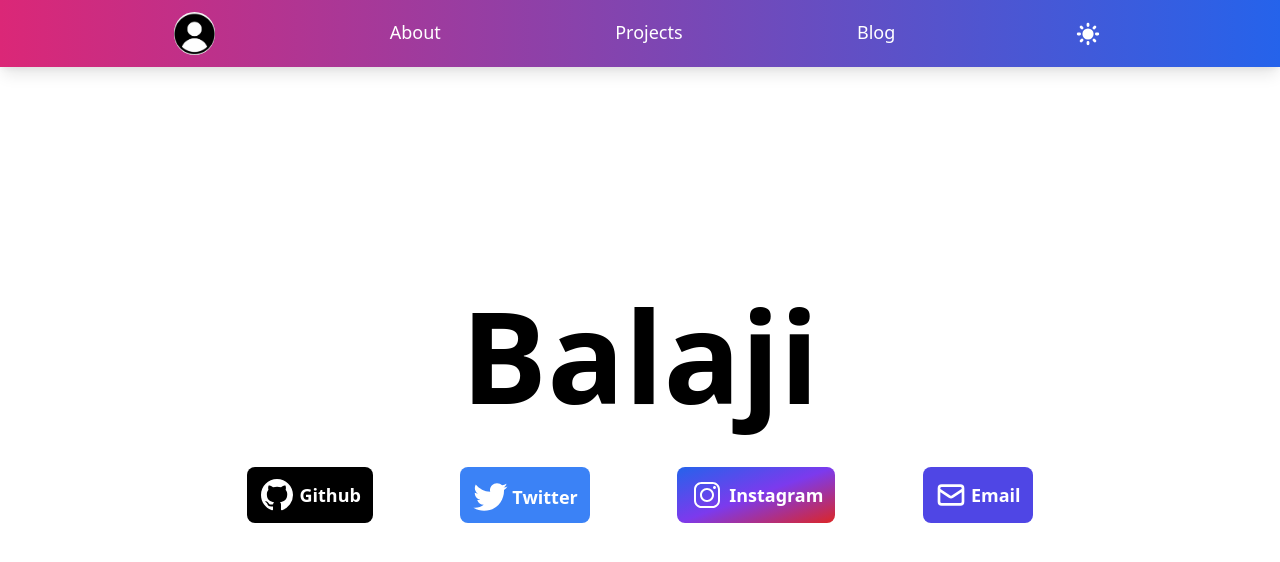
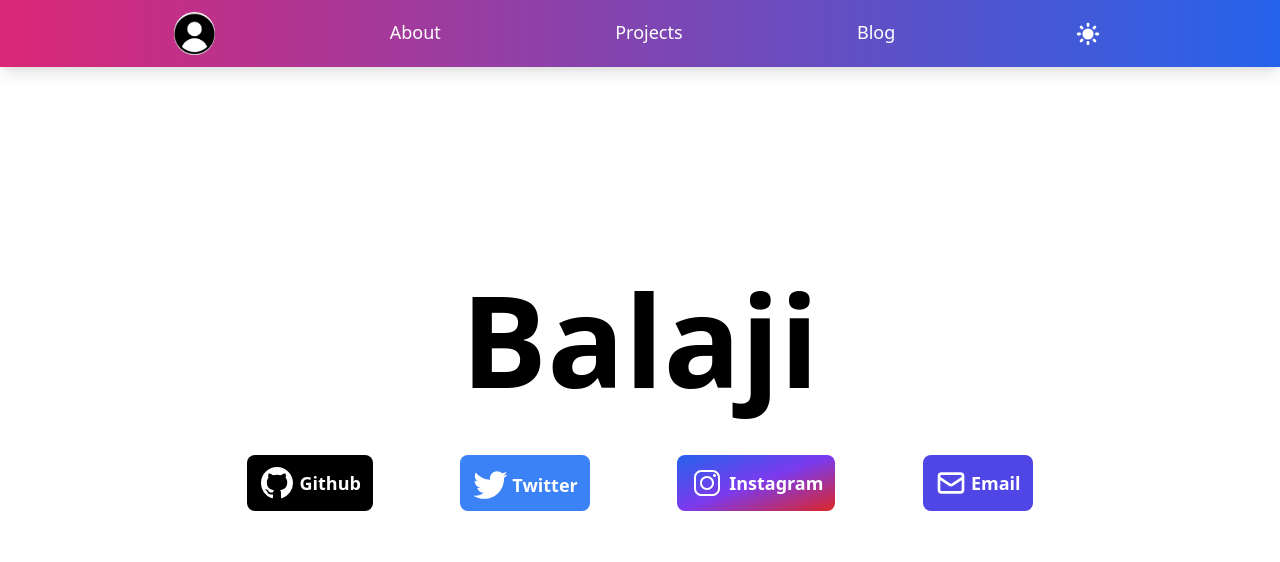
Before and after one commit to balajiofficial/Website, a Next.js app: page / in a window 1280 px wide. Shown: the top 562 px of the page. Built offline with nearby package versions, Linux system fonts and the light colour scheme.

Commit message:
Update index.tsx

```diff
--- a/pages/index.tsx
+++ b/pages/index.tsx
@@ -8,13 +8,13 @@ export default function Home() {
         <title>Home | Balaji</title>
       </Head>
       <div className="dark:bg-gray-800 p-bottom">
-        <div className="lg:pt-56 pt-20">
+        <div className="lg:pt-52 pt-20">
           <h1 className="dark:text-blue-200 flex justify-center text-9xl pb-10 font-semibold">
             Balaji
           </h1>
-          <div className="flex justify-center fade-in-4">
+          <div className="flex justify-center">
             <div className="text-white dark:text-blue-100 flex lg:justify-evenly width2 flex-col lg:flex-row">
-              <div className="pt-2 pb-2">
+              <div className="pt-3 pb-3">
                 <a href="https://github.com/balajiofficial" target="_blank">
                   <button className="bg-black hover:bg-gray-700 rounded-lg p-3 font-semibold h-14 hover:shadow-lg">
                     <div className="whitespace-nowrap">
@@ -38,7 +38,7 @@ export default function Home() {
                   </button>
                 </a>
               </div>
-              <div className="pt-2 pb-2">
+              <div className="pt-3 pb-3">
                 <a href="#" target="_blank">
                   <button className="bg-blue-500 hover:bg-blue-400 rounded-lg p-3 font-semibold h-14 hover:shadow-lg">
                     <div className="whitespace-nowrap">
@@ -57,7 +57,7 @@ export default function Home() {
                   </button>
                 </a>
               </div>
-              <div className="pt-2 pb-2">
+              <div className="pt-3 pb-3">
                 <a href="#" target="_blank">
                   <button className="bg-gradient-to-tl from-red-600 via-purple-600 to-blue-600 rounded-lg p-3 hover:from-red-500 hover:via-purple-500 hover:to-blue-500 font-semibold h-14 hover:shadow-lg">
                     <svg
@@ -76,7 +76,7 @@ export default function Home() {
                   </button>
                 </a>
               </div>
-              <div className="pt-2 pb-2">
+              <div className="pt-3 pb-4">
                 <a href="mailto:notanemail@email.com">
                   <button className="bg-indigo-600 hover:bg-indigo-500 rounded-lg p-3 font-semibold h-14 hover:shadow-lg">
                     <svg
```
